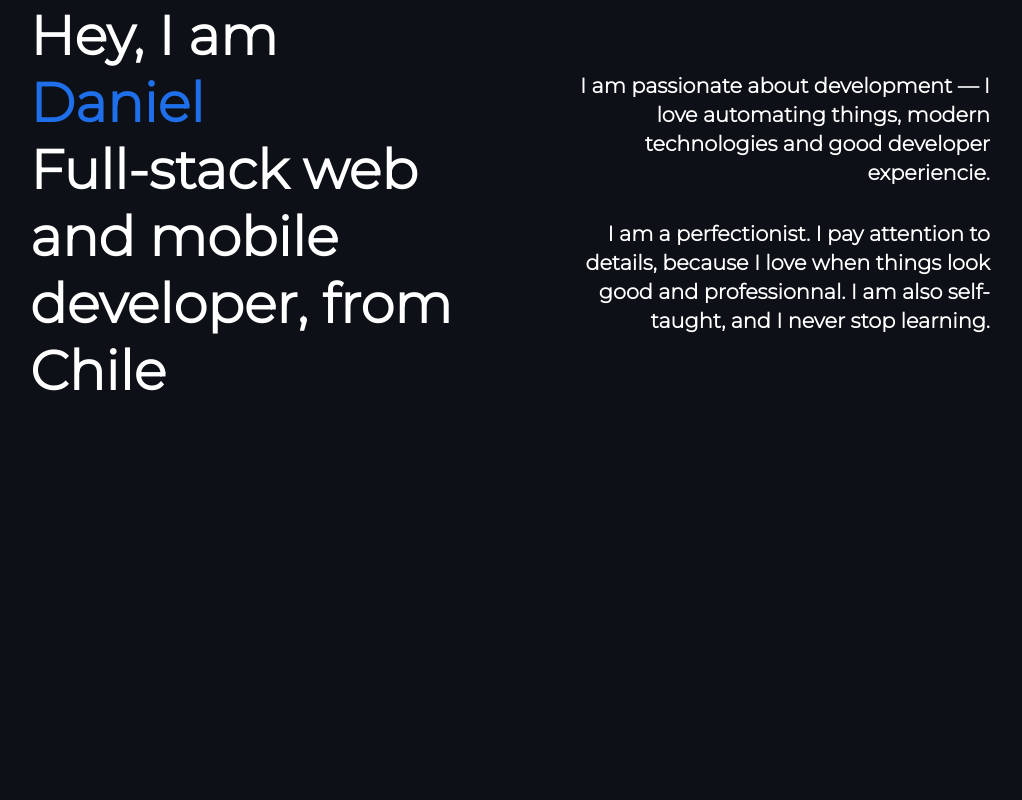
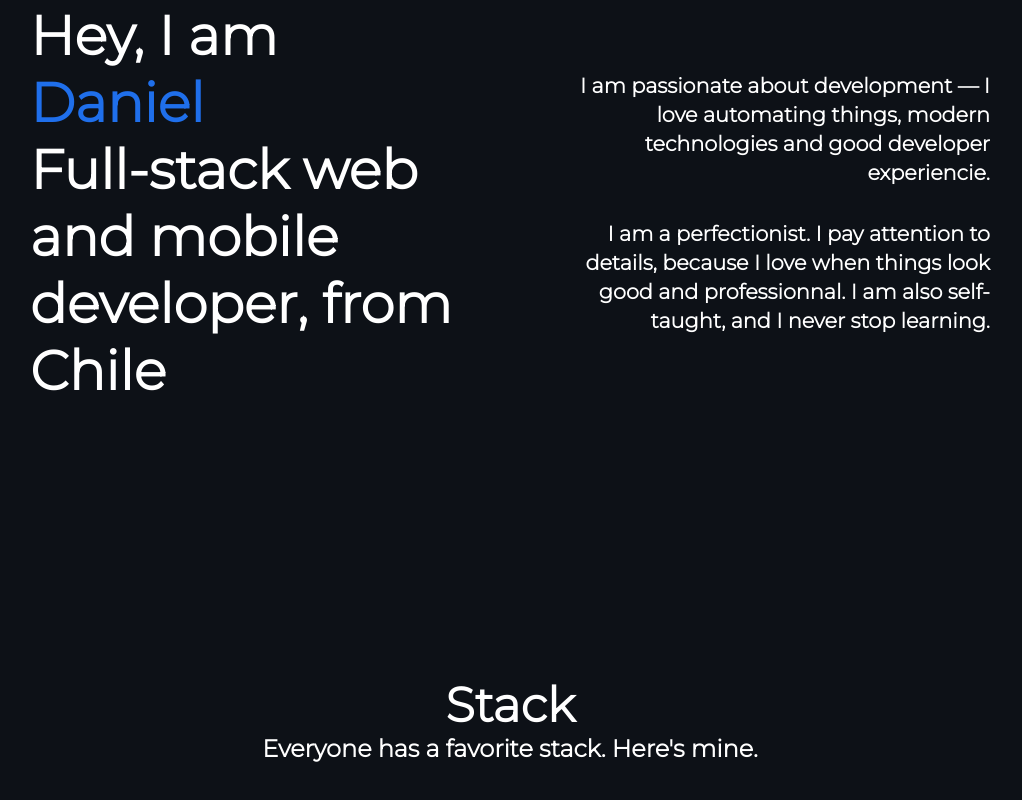
Before and after one commit to danieltadresu/try-app, a React (Create React App) app in the folder academy-web/: page / in a window 1280 px wide. Shown: the part 242-1042 px from the top of the page, without its empty margins (130-1152 px from the left). Before the commit the page ends 800 px from the top, so only its background shows below. Built offline with nearby package versions, Linux system fonts and the light colour scheme.

Commit message:
feature(styles): wip landing view (technology item section)

```diff
--- a/academy-web/src/App.js
+++ b/academy-web/src/App.js
@@ -1,5 +1,6 @@
 import classes from './App.module.css';
 import Header from './components/Header';
+import Stack from './components/Stack';
 
 function App() {
   return (
@@ -27,6 +28,7 @@ function App() {
           </h3>
         </div>
       </main>
+      <Stack />
     </div>
   );
 }
--- /dev/null
+++ b/academy-web/src/components/Stack.js
@@ -0,0 +1,23 @@
+import classes from './Stack.module.css';
+
+function Stack() {
+  return (
+    <main className={classes.Box}>
+      <div className={classes.Top}>
+        <h1>Stack</h1>
+      </div>
+      <div className={classes.Bottom}>
+        <h2>
+          Everyone has a favorite stack. Here's mine.
+        </h2>
+      </div>
+
+      {/* TECH ICONS */}
+      <section>
+
+      </section>
+    </main>
+  )
+}
+
+export default Stack;
--- /dev/null
+++ b/academy-web/src/components/Stack.module.css
@@ -0,0 +1,21 @@
+.Box {
+  display: flex;
+  flex-direction: column;
+
+  /* border: 1px solid white; */
+
+  padding: 14rem 10rem 3rem 10rem;
+}
+
+.Top,
+.Bottom {
+  text-align: center;
+}
+
+.Bottom h2 {
+  /* color: #71717a; */
+}
+
+.Top h1 {
+  font-size: 3rem;
+}
```
